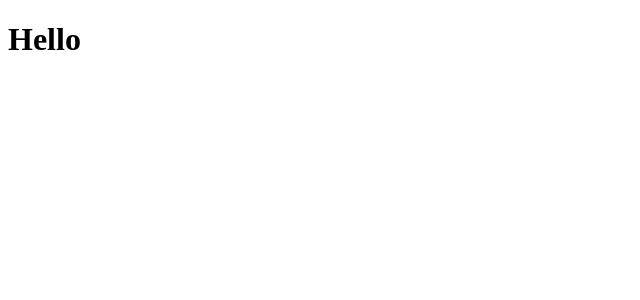
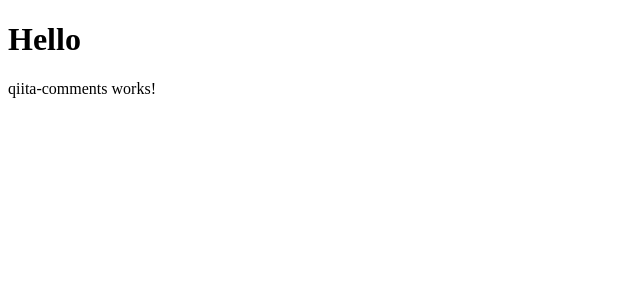
Before and after one commit to ozaki25/ng-sample-qiita, an Angular app: page /comments in a window 1280 px wide. Before the commit this address led to /. Shown: the top 300 px of the page, without its empty margins (0-640 px from the left). Built offline with nearby package versions, Linux system fonts and the light colour scheme.

Commit message:
add component

```diff
--- a/src/app/app-routing.module.ts
+++ b/src/app/app-routing.module.ts
@@ -1,7 +1,10 @@
 import { NgModule } from '@angular/core';
 import { Routes, RouterModule } from '@angular/router';
+import { QiitaCommentsComponent } from './qiita-comments/qiita-comments.component';
 
-const routes: Routes = [];
+const routes: Routes = [
+  { path: 'comments', component: QiitaCommentsComponent },
+];
 
 @NgModule({
   imports: [RouterModule.forRoot(routes)],
--- a/src/app/app.module.ts
+++ b/src/app/app.module.ts
@@ -3,9 +3,10 @@
 
 import { AppRoutingModule } from './app-routing.module';
 import { AppComponent } from './app.component';
+import { QiitaCommentsComponent } from './qiita-comments/qiita-comments.component';
 
 @NgModule({
-  declarations: [AppComponent],
+  declarations: [AppComponent, QiitaCommentsComponent],
   imports: [BrowserModule, AppRoutingModule],
   providers: [],
   bootstrap: [AppComponent],
--- /dev/null
+++ b/src/app/qiita-comments/qiita-comments.component.html
@@ -0,0 +1 @@
+<p>qiita-comments works!</p>
--- /dev/null
+++ b/src/app/qiita-comments/qiita-comments.component.ts
@@ -0,0 +1,12 @@
+import { Component, OnInit } from '@angular/core';
+
+@Component({
+  selector: 'app-qiita-comments',
+  templateUrl: './qiita-comments.component.html',
+  styleUrls: ['./qiita-comments.component.scss'],
+})
+export class QiitaCommentsComponent implements OnInit {
+  constructor() {}
+
+  ngOnInit() {}
+}
```
Also changed, not shown: src/app/qiita-comments/qiita-comments.component.scss (added).
